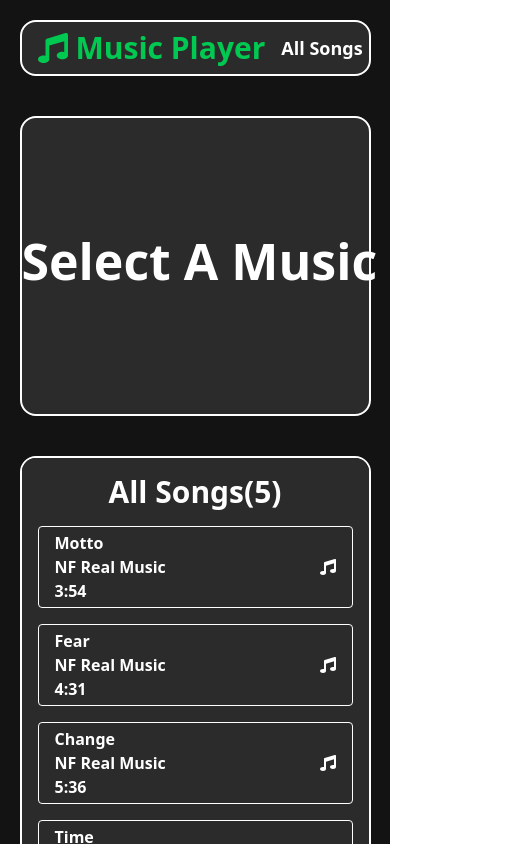
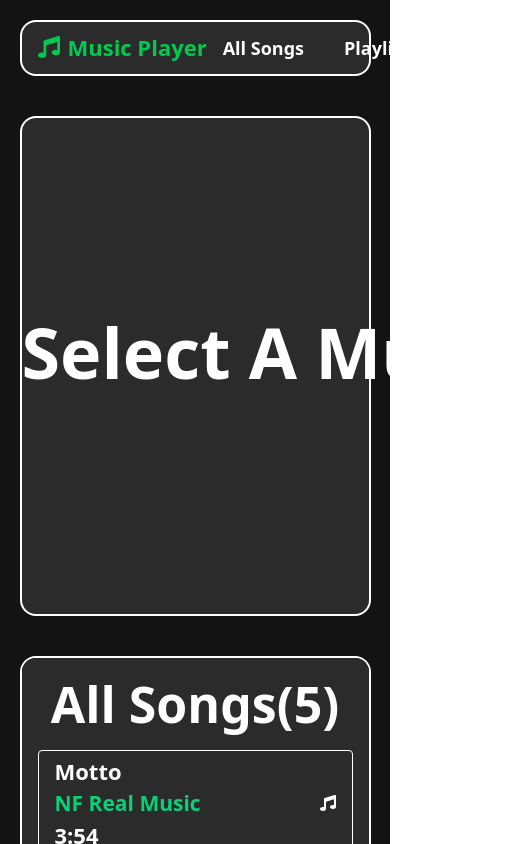
Before and after one commit to Yagya443/Music-Player, a React (Vite) app: page / in a window 390 px wide. Shown: the top 844 px of the page, 519 px wide, since content can reach past the window. Built offline with nearby package versions, Linux system fonts and the light colour scheme.

Commit message:
Improve mobile responsiveness

```diff
--- a/Components/AllSongs/AllSongs.jsx
+++ b/Components/AllSongs/AllSongs.jsx
@@ -22,26 +22,26 @@ const AllSongList = () => {
     return (
         <>
             <div className="allSongWrapper border-2 rounded-2xl w-108 max-h-112 overflow-y-auto no-scrollbar bg-[#2B2B2B] px-4 font-semibold">
-                <h1 className="text-3xl font-semibold text-center mt-4">
+                <h1 className="allSongs-title text-3xl font-semibold text-center mt-4">
                     All Songs({songDetail.length})
                 </h1>
 
                 {songDetail.map((song, idx) => (
                     <div
-                        className={`px-4 py-1 border my-4 rounded cursor-pointer ${currentSong && currentSong.id === idx + 1 && "bg-[#8bffcb90] border-2 border-[#04f589d0]"} `}
+                        className={`songDetail-wrapper px-4 py-1 border my-4 rounded cursor-pointer ${currentSong && currentSong.id === idx + 1 && "bg-[#8bffcb90] border-2 border-[#04f589d0]"} `}
                         key={idx}
                         onClick={() => handleSongClick(song)}
                     >
-                        <h1>{song.title}</h1>
+                        <h1 className="songDetail-wrapper-title">{song.title}</h1>
                         <div className="flex justify-between items-center">
-                            <h2>{song.artist}</h2>
+                            <h2 className="songDetail-wrapper-playPause">{song.artist}</h2>
                             {currentSong && currentSong.id === idx + 1 && isPlaying ? (
                                 <FaPause />
                             ) : (
                                 <FaMusic />
                             )}
                         </div>
-                        <p>{song.duration}</p>
+                        <p className="songDetail-wrapper-duration">{song.duration}</p>
                     </div>
                 ))}
             </div>
--- a/Components/PlayList/PlayList.jsx
+++ b/Components/PlayList/PlayList.jsx
@@ -63,7 +63,7 @@ const PlayListlist = () => {
         <>
             <div className="playlistWrapper border-2 rounded-2xl w-108 bg-[#2B2B2B] px-4 py-4 max-h-148">
                 <h1 className="text-3xl text-center font-semibold">PlayList</h1>
-                <div className="w-90% bg-[#363636] py-3 px-3 mt-2 rounded-lg">
+                <div className="createPlaylist-wrapper w-90% bg-[#363636] py-3 px-3 mt-2 rounded-lg">
                     <h2 className=" font-semibold text-2xl">
                         Create A PlayList
                     </h2>
@@ -84,7 +84,7 @@ const PlayListlist = () => {
                             Create
                         </button>
                     </div>
-                    <div className="rounded-lg mt-4 max-h-34 border overflow-y-auto no-scrollbar ">
+                    <div className="createPlaylist-list rounded-lg mt-4 max-h-34 border overflow-y-auto no-scrollbar ">
                         {songs.map((song, idx) => (
                             <div
                                 key={idx}
--- a/Components/Store/playListSlice.js
+++ b/Components/Store/playListSlice.js
@@ -11,7 +11,7 @@ const playListSlice = createSlice({
                 title: "Motto",
                 artist: "NF Real Music",
                 duration: "3:54",
-                url: "/songs/NF_-_Motto_CeeNaija.com_.mp`"
+                url: `/songs/NF_-_MOTTO_CeeNaija.com_.mp3`
             },
             {
                 id: 2,
@@ -19,6 +19,7 @@ const playListSlice = createSlice({
                 artist: "NF Real Music",
                 duration: "4:31",
                 url: `/songs/NF_-_Fear_CeeNaija.com_.mp3`,
+
             },
             {
                 id: 3,
@@ -26,6 +27,7 @@ const playListSlice = createSlice({
                 artist: "NF Real Music",
                 duration: "5:36",
                 url: `/songs/NF_-_Change_CeeNaija.com_.mp3`,
+                // C:\Users\Yagya vyas\OneDrive\Desktop\Projects\react\Music-Player\public\songs\
             },
             {
                 id: 4,
--- a/src/NavBar.jsx
+++ b/src/NavBar.jsx
@@ -5,7 +5,7 @@ const NavBar = () => {
     return (
         <div className="flex justify-between items-center border-2 py-2 px-4 rounded-2xl text-white bg-[#2B2B2B]">
             <NavLink to="/" reloadDocument>
-                <div className="text-3xl flex items-center gap-2 text-green-500 font-semibold">
+                <div className="navBar-title text-3xl flex items-center gap-2 text-green-500 font-semibold">
                     <FaMusic /> Music Player
                 </div>
             </NavLink>
--- a/src/index.css
+++ b/src/index.css
@@ -4,11 +4,15 @@
     display: none;
 }
 
+.music-player-play-btn,
+.music-player-btn {
+    font-size: 40px;
+}
+
 @media (max-width: 768px) {
-
-  *{
-    text-wrap: nowrap;
-  }
+    * {
+        text-wrap: nowrap;
+    }
 
     .wrapper {
         flex-direction: column;
@@ -16,21 +20,81 @@
     .main {
         width: 90%;
     }
+
+    /* MusicDetails */
     .musicRadioWrapper {
         width: 100%;
-        min-height: 300px;
+        min-height: 500px;
     }
 
     .musicRadioInitialText {
-        margin-top: 100px;
+        margin-top: 180px;
+        font-size: 70px;
+    }
+    .music-player-title {
+        font-size: 100px;
+        margin-top: 20px;
+    }
+    .music-player-artist {
+        font-size: 30px;
+        margin-top: 20px;
+    }
+    .music-player-progress {
+        font-size: 25px;
+        margin: 30px 0 30px 0;
+    }
+
+    .music-player-volume-container {
+        margin-top: 40px;
+    }
+
+    .music-player-btn {
+        font-size: 55px;
+        margin-top: 10px;
+    }
+    .music-player-play-btn {
+        font-size: 75px;
+        margin-top: 10px;
+    }
+
+    /* NavBar */
+
+    .navBar-title{
+        font-size: 22px;
+    }
+
+
+/* ALLSONG  */
+    .allSongWrapper {
+        width: 100%;
+        max-height: 600px;
+    }
+
+    .allSongs-title{
         font-size: 50px;
     }
-    .allSongWrapper{
-      width: 100%;
+    .songDetail-wrapper{
+        height:100px ;
     }
-    .playlistWrapper{
-      width: 100%;
+    .songDetail-wrapper-title,
+    .songDetail-wrapper-duration{
+        font-size: 22px;
     }
+    .songDetail-wrapper-playPause{
+        font-size: 21px;
+        color: #04f589d0;
+    }
+
+/* playlist */
+    .playlistWrapper {
+        width: 100%;
+        max-height: 700px;
+    }
+    .createPlaylist-list{
+        max-height: 200px;
+    }
+
+
 }
 
 @media (min-width: 769px) and (max-width: 1024px) {
@@ -49,11 +113,11 @@
         margin-top: 100px;
         font-size: 50px;
     }
-    .allSongWrapper{
-      width: 100%;
+    .allSongWrapper {
+        width: 100%;
     }
-    .playlistWrapper{
-      width: 100%;
+    .playlistWrapper {
+        width: 100%;
     }
 }
 
```
Also changed, not shown: Components/AllSongs/MusicDetail.jsx (+21 -16 lines).
